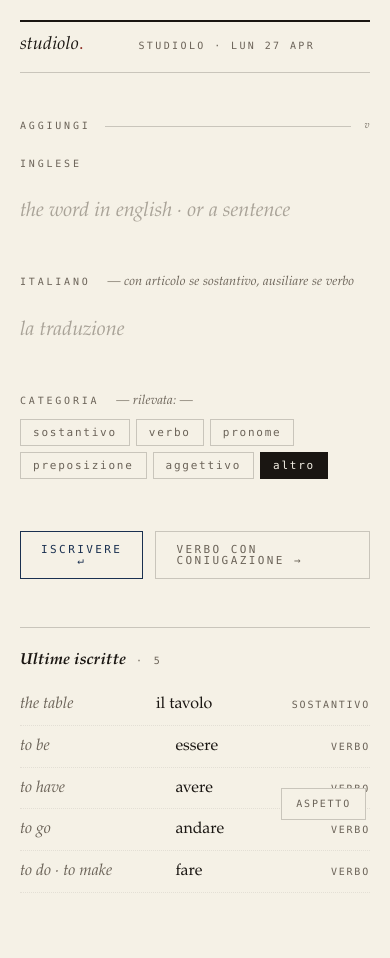
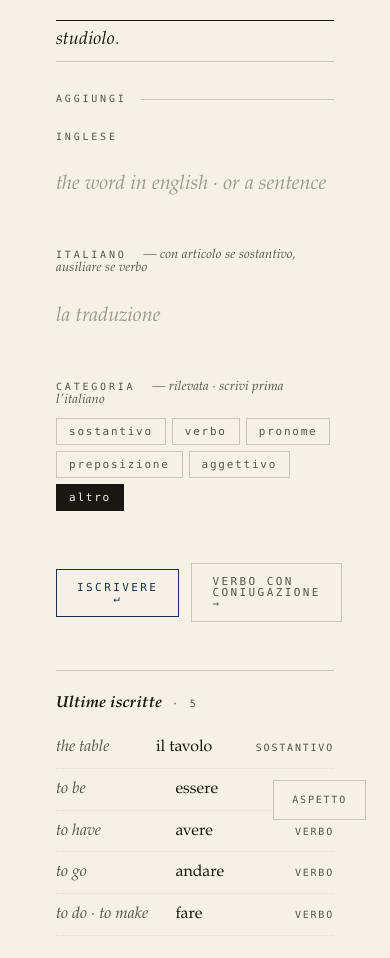
Before and after one commit to ali-zaer-alshohada/studiolo, a Next.js app: page /aggiungi in a window 390 px wide. Shown: the top 958 px of the page. Built offline with nearby package versions, Linux system fonts and the light colour scheme.

Commit message:
polish: bauhaus moderna font + severità/errata CSS + touch targets + per-route h1 + Aspetto Esc/close + --muted contrast + statistiche default-closed + categoria empty hint + conjugation editor mobile accordion

```diff
--- a/app/globals.css
+++ b/app/globals.css
@@ -12,7 +12,7 @@
   --paper:      #efe8d8;
   --charcoal:   #1a1612;
   --ink:        #1a1612;
-  --soft:       #6b6358;
+  --soft:       #5a5246;       /* darkened from #6b6358 → ~4.6:1 contrast vs --bg (was 3.8:1) */
   --hair:       rgba(26, 22, 18, 0.20);
   --hair-faint: rgba(26, 22, 18, 0.08);
   --accent:     #1a3050;       /* navy — the only UI accent */
@@ -24,9 +24,11 @@
   --fg:         var(--ink);
   --muted:      var(--soft);
 
-  /* Carattere axis (M10): two complete serif sets, swapped via --serif. Mono stays shared. */
+  /* Carattere axis: two complete font sets, swapped via --serif. Mono stays shared.
+     antica  = humanist serif (warm, book-printed feel) — current default.
+     moderna = Bauhaus-era geometric sans (machine-age, modernist tract feel). */
   --serif-antica:  'Iowan Old Style', 'Charter', 'Palatino Linotype', 'Book Antiqua', Palatino, Georgia, 'Times New Roman', serif;
-  --serif-moderna: 'Bodoni 72', 'Bodoni Linotype', 'Big Caslon', Cambria, Constantia, Georgia, 'Times New Roman', serif;
+  --serif-moderna: 'Futura', 'Avenir Next', 'Avenir', 'Century Gothic', 'Twentieth Century MT', 'ITC Avant Garde Gothic', 'Trebuchet MS', 'Verdana', system-ui, sans-serif;
   --serif:         var(--serif-antica);
   --mono:          ui-monospace, 'SF Mono', Menlo, 'Cascadia Mono', Consolas, monospace;
 }
@@ -1137,6 +1139,139 @@ details[open] > .letter-head { color: var(--fg); }
 }
 
 /* ─────────────────────────────────────────────
+   SEVERITÀ axis — `standard` (default, full chrome) | `sobrio` (stripped)
+   Ported from prototype lines 759–785.
+───────────────────────────────────────────── */
+html[data-severita="sobrio"] body::before { display: none; }
+html[data-severita="sobrio"] .app { padding-left: 56px; padding-right: 56px; }
+html[data-severita="sobrio"] .section-label .pageno,
+html[data-severita="sobrio"] .errata .head span:last-child,
+html[data-severita="sobrio"] .running-head,
+html[data-severita="sobrio"] .colophon,
+html[data-severita="sobrio"] .errata::before,
+html[data-severita="sobrio"] .errata::after { display: none; }
+html[data-severita="sobrio"] .errata {
+  border-top-width: 0.5px; border-bottom-width: 0.5px;
+  margin-left: 0; margin-right: 0; padding: 24px 0 28px;
+}
+html[data-severita="sobrio"] header.chrome {
+  border-top-width: 0.5px; padding: 10px 0 12px; margin-bottom: 32px;
+}
+html[data-severita="sobrio"] .erratum .meta .ctx { display: none; }
+@media (min-width: 700px) {
+  html[data-severita="sobrio"] .app { padding-left: 96px; }
+}
+
+/* ─────────────────────────────────────────────
+   ERRATA stance — `lezione` (gentler, framed as instruction) | `cronaca` (scrolling chronicle, full ledger)
+   Ported from prototype lines 792–838.
+───────────────────────────────────────────── */
+html[data-errata="lezione"] .errata {
+  border-top-width: 0.5px; border-bottom-width: 0.5px;
+  margin-left: 0; margin-right: 0; padding: 24px 0 28px;
+}
+html[data-errata="lezione"] .errata::before,
+html[data-errata="lezione"] .errata::after { display: none; }
+html[data-errata="lezione"] .errata .head .title em { font-size: 14px; }
+html[data-errata="lezione"] .erratum .wrong {
+  font-size: 15px; opacity: 0.55;
+}
+html[data-errata="lezione"] .erratum .corr {
+  font-size: 24px; margin-left: 0;
+}
+html[data-errata="lezione"] .erratum .corr::before { content: ""; }
+html[data-errata="lezione"] .erratum {
+  grid-template-columns: 36px 1fr auto;
+}
+
+html[data-errata="cronaca"] .errata { padding: 28px 16px 32px; }
+html[data-errata="cronaca"] .errata-list {
+  max-height: 360px; overflow-y: auto; gap: 14px;
+  padding-right: 8px;
+  border-left: 0.5px solid var(--hair);
+  padding-left: 24px;
+}
+html[data-errata="cronaca"] .errata-list::-webkit-scrollbar { width: 6px; }
+html[data-errata="cronaca"] .errata-list::-webkit-scrollbar-thumb { background: var(--hair); }
+html[data-errata="cronaca"] .erratum {
+  grid-template-columns: 28px 1fr auto;
+  padding-bottom: 10px;
+  border-bottom: 0.5px dotted var(--hair-faint);
+}
+html[data-errata="cronaca"] .erratum:last-child { border-bottom: none; }
+html[data-errata="cronaca"] .erratum .wrong,
+html[data-errata="cronaca"] .erratum .corr { font-size: 16px; }
+html[data-errata="cronaca"] .erratum .corr {
+  margin-left: 18px; font-size: 16px;
+}
+html[data-errata="cronaca"] .erratum .corr::before {
+  content: "→"; left: -16px; font-size: 14px;
+}
+html[data-errata="cronaca"] .erratum .num {
+  font-size: 11px; padding-top: 3px; color: var(--muted);
+}
+html[data-errata="cronaca"] .erratum .meta { padding-top: 3px; }
+
+/* ─────────────────────────────────────────────
+   POLISH PASS — touch-target bumps, mobile errata, etc.
+───────────────────────────────────────────── */
+
+/* Bigger touch targets on chrome buttons (was 10px / 16.7px). */
+.tweaks-toggle { padding: 14px 18px !important; }
+.alarm-banner button { padding: 12px 16px !important; }
+
+.tweaks-close {
+  position: absolute; top: 12px; right: 12px;
+  background: transparent; border: none; cursor: pointer;
+  font: 22px/1 var(--serif);
+  color: var(--muted);
+  padding: 6px 10px;
+  transition: color 160ms ease;
+}
+.tweaks-close:hover { color: var(--fg); }
+.tweaks-panel { position: fixed; }
+
+/* Mobile errata: tighter font + dropped meta on truly narrow screens. */
+@media (max-width: 480px) {
+  .erratum .wrong, .erratum .corr { font-size: 18px; }
+  .erratum .meta .when { display: none; }
+}
+
+/* Conjugation editor accordion at narrow widths — table → vertical stack. */
+@media (max-width: 700px) {
+  .conj-table, .conj-table thead, .conj-table tbody, .conj-table tr, .conj-table th, .conj-table td {
+    display: block;
+    border: none;
+    width: 100%;
+    text-align: left;
+  }
+  .conj-table thead { display: none; }
+  .conj-table tr {
+    margin-bottom: 18px;
+    padding: 12px 0;
+    border-bottom: 0.5px solid var(--hair);
+  }
+  .conj-table .conj-tense {
+    padding: 0 0 8px !important;
+    font-size: 18px !important;
+  }
+  .conj-table td {
+    display: grid;
+    grid-template-columns: 64px 1fr;
+    align-items: baseline;
+    gap: 10px;
+    padding: 4px 0;
+  }
+  .conj-table td::before {
+    content: attr(data-pronoun);
+    font: 9px/1 var(--mono);
+    letter-spacing: 0.18em;
+    text-transform: uppercase;
+    color: var(--muted);
+  }
+}
+
+/* ─────────────────────────────────────────────
    CONJUGATION EDITOR (Phase 2)
 ───────────────────────────────────────────── */
 .conj-editor { max-width: 880px; }
--- a/components/aggiungi/AggiungiView.tsx
+++ b/components/aggiungi/AggiungiView.tsx
@@ -37,6 +37,7 @@ export function AggiungiView() {
   const [override, setOverride] = useState<Category | null>(null);
   const [feedback, setFeedback] = useState<string | null>(null);
   const [savedThisSession, setSavedThisSession] = useState(0);
+  const [hasItInput, setHasItInput] = useState(false);
   const feedbackTimer = useRef<number | undefined>(undefined);
 
   const active: Category = override ?? detected ?? DEFAULT_CAT;
@@ -48,6 +49,7 @@ export function AggiungiView() {
 
   function handleItInput(text: string) {
     setDetected(detectCat(text));
+    setHasItInput(text.trim() !== "");
   }
 
   function handleSave() {
@@ -65,6 +67,7 @@ export function AggiungiView() {
     itRef.current?.set("");
     setDetected(null);
     setOverride(null);
+    setHasItInput(false);
     setSavedThisSession((n) => n + 1);
     setFeedback("iscritta");
     scheduleFeedbackFade();
@@ -96,10 +99,11 @@ export function AggiungiView() {
     : [];
 
   return (
-    <section>
-      <div className="section-label">
+    <section aria-labelledby="aggiungi-heading">
+      <h1 id="aggiungi-heading" className="visually-hidden">Aggiungi · pagina v</h1>
+      <div className="section-label" aria-hidden>
         <span>Aggiungi</span>
-        <span className="rule" aria-hidden />
+        <span className="rule" />
         <span className="pageno">v</span>
       </div>
 
@@ -135,6 +139,7 @@ export function AggiungiView() {
             active={active}
             detected={detected}
             isOverride={override !== null && override !== detected}
+            hasInput={hasItInput}
             onChange={(cat) => setOverride(cat)}
           />
         </div>
--- a/components/aggiungi/CategoryChips.tsx
+++ b/components/aggiungi/CategoryChips.tsx
@@ -18,6 +18,8 @@ type Props = {
   detected: Category | null;
   /** Whether the user has manually overridden detection. */
   isOverride: boolean;
+  /** Whether the user has typed anything yet — affects the hint copy. */
+  hasInput?: boolean;
   /** Called when the user clicks a chip. */
   onChange: (cat: Category) => void;
 };
@@ -27,17 +29,20 @@ type Props = {
  * Active chip is filled (inverted colors). The "rilevata" hint shows what
  * the heuristic detected — useful feedback while typing in the IT zone.
  */
-export function CategoryChips({ active, detected, isOverride, onChange }: Props) {
+export function CategoryChips({ active, detected, isOverride, hasInput = true, onChange }: Props) {
+  let hintText: string | null;
+  if (detected) {
+    hintText = `rilevata: ${detected}${isOverride ? " · sostituita" : ""}`;
+  } else if (!hasInput) {
+    hintText = "rilevata · scrivi prima l'italiano";
+  } else {
+    hintText = "rilevata: —";
+  }
   return (
     <>
       <div className="aggiungi-prompt">
         categoria{" "}
-        <span className="hint">
-          —{" "}
-          {detected
-            ? `rilevata: ${detected}${isOverride ? " · sostituita" : ""}`
-            : "rilevata: —"}
-        </span>
+        <span className="hint">— {hintText}</span>
       </div>
       <div className="aggiungi-cats" role="radiogroup" aria-label="Categoria">
         {CATEGORIES.map((c) => (
--- a/components/aggiungi/verbo/ConjugationEditor.tsx
+++ b/components/aggiungi/verbo/ConjugationEditor.tsx
@@ -189,7 +189,7 @@ export function ConjugationEditor({
                 <em>{t.label}</em>
               </th>
               {PRONOUNS.map((p) => (
-                <td key={p.v}>
+                <td key={p.v} data-pronoun={p.label}>
                   <input
                     type="text"
                     className="conj-cell"
--- a/components/shell/TweaksPanel.tsx
+++ b/components/shell/TweaksPanel.tsx
@@ -1,5 +1,6 @@
 "use client";
 
+import { useEffect } from "react";
 import { useUIStore, type Theme, type Carattere, type Severita, type ErrataMode } from "@/lib/store/ui";
 import { useHydrated } from "@/lib/hooks/useHydrated";
 import { ChipRow, Chip } from "@/components/primitives";
@@ -36,6 +37,22 @@ export function TweaksPanel() {
   const hydrated = useHydrated();
   const open = useUIStore((s) => s.tweaksOpen);
   const toggle = useUIStore((s) => s.toggleTweaks);
+  const setTweaksOpen = useUIStore((s) => s.setTweaksOpen);
+
+  // When the panel is open, Esc closes it instead of falling through to
+  // the global Esc-to-Coda handler. Capture phase + stopPropagation ensures
+  // we run before the window-level listener.
+  useEffect(() => {
+    if (!open) return;
+    function onKey(e: KeyboardEvent) {
+      if (e.key !== "Escape") return;
+      e.preventDefault();
+      e.stopPropagation();
+      setTweaksOpen(false);
+    }
+    window.addEventListener("keydown", onKey, true);
+    return () => window.removeEventListener("keydown", onKey, true);
+  }, [open, setTweaksOpen]);
   const theme = useUIStore((s) => s.theme);
   const carattere = useUIStore((s) => s.carattere);
   const severita = useUIStore((s) => s.severita);
@@ -62,6 +79,14 @@ export function TweaksPanel() {
         data-open={open ? "true" : undefined}
         aria-hidden={!open}
       >
+        <button
+          type="button"
+          className="tweaks-close"
+          onClick={() => setTweaksOpen(false)}
+          aria-label="Chiudi pannello aspetto"
+        >
+          ×
+        </button>
         <h3 className="tweaks-panel-title">Aspetto</h3>
 
         <section className="tweak-group">
--- a/components/statistiche/Concordance.tsx
+++ b/components/statistiche/Concordance.tsx
@@ -32,8 +32,8 @@ export function Concordance() {
 
   return (
     <div className="conc-list">
-      {groups.map((group) => (
-        <details className="letter-group" key={group.letter} open>
+      {groups.map((group, i) => (
+        <details className="letter-group" key={group.letter} open={i === 0}>
           <summary className="letter-head">
             <em>{group.letter}</em>
             <span className="letter-count">· {group.entries.length}</span>
```
Also changed, not shown: app/aggiungi/verbo/page.tsx (+4 -3 lines), app/statistiche/page.tsx (+4 -3 lines), components/dettatura/DettaturaView.tsx (+10 -7 lines), components/studiare/StudiareView.tsx (+12 -8 lines).
